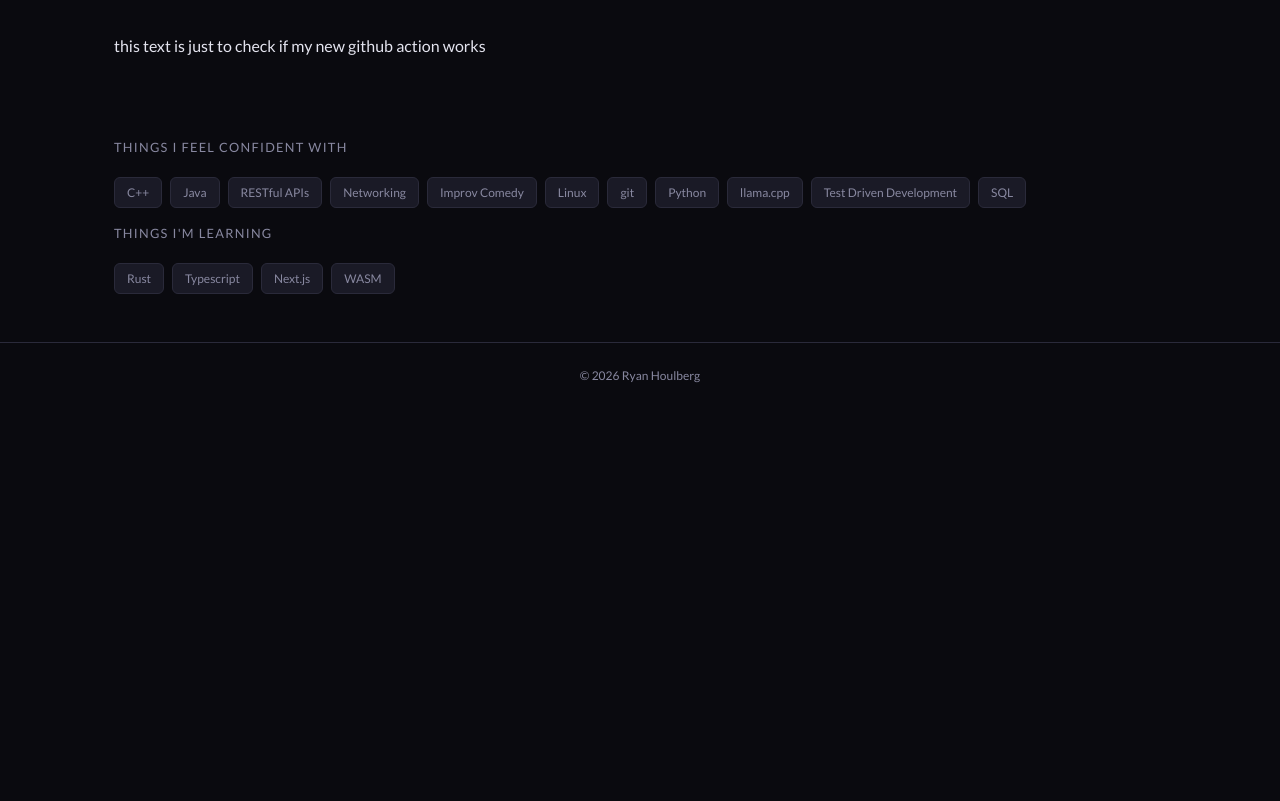
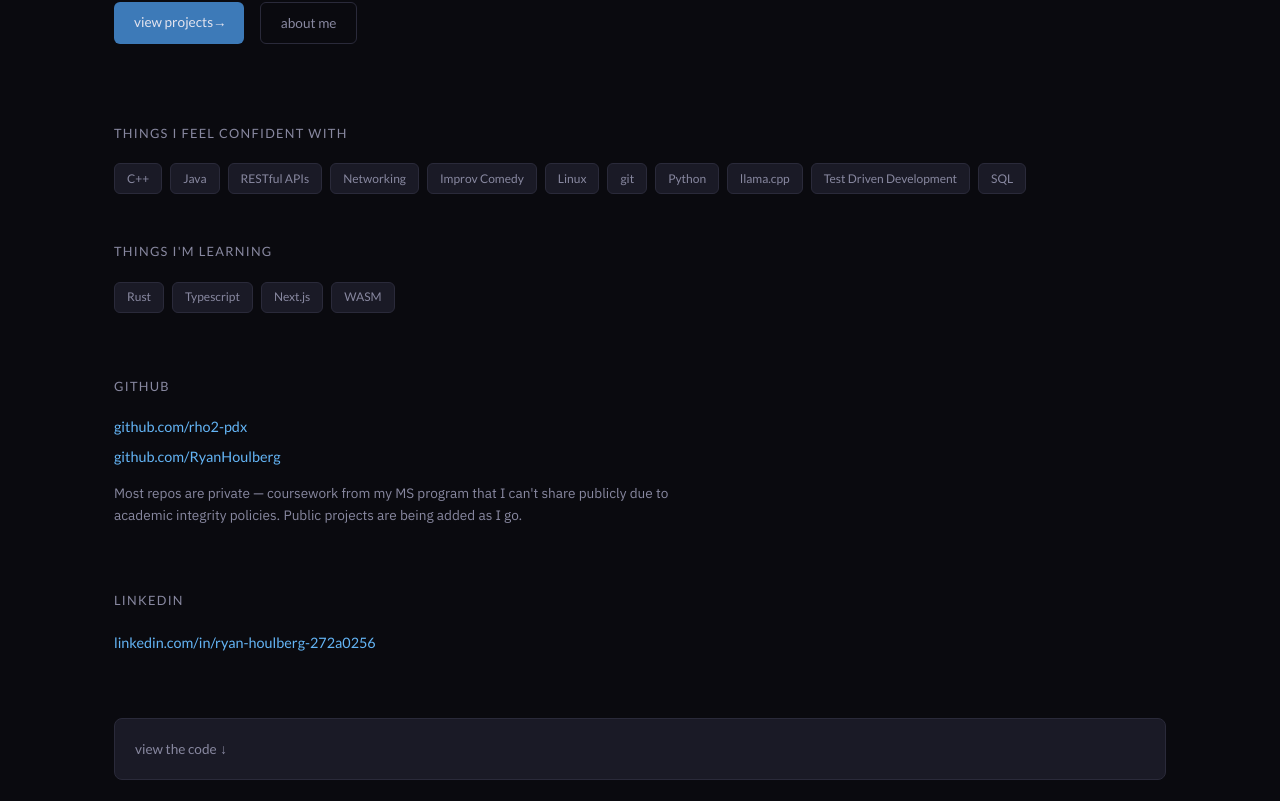
Before and after one commit to rho2-pdx/dev_site, a Next.js app: page / in a window 1280 px wide. Shown: the part 359-1160 px from the top of the page. Before the commit the page ends 800 px from the top, so only its background shows below. Built offline with nearby package versions, Linux system fonts and the light colour scheme.

Commit message:
added about page and updated home page

```diff
--- /dev/null
+++ b/app/about/page.tsx
@@ -0,0 +1,65 @@
+export default function About() {
+  return (
+    <div style={{ paddingTop: "4rem" }}>
+      <h1
+        style={{
+          fontSize: "clamp(2rem, 4vw, 3rem)",
+          fontWeight: 700,
+          lineHeight: 1.1,
+          marginBottom: "2rem",
+          letterSpacing: "-0.03em",
+        }}
+      >
+        About
+      </h1>
+
+      {/* Placeholder for photos */}
+      <section style={{ marginBottom: "3rem" }}>
+        <div
+          style={{
+            width: "120px",
+            height: "120px",
+            borderRadius: "50%",
+            background: "var(--color-surface)",
+            border: "1px solid var(--color-border)",
+            marginBottom: "1.5rem",
+            display: "flex",
+            alignItems: "center",
+            justifyContent: "center",
+            fontFamily: "var(--font-display)",
+            fontSize: "0.75rem",
+            color: "var(--color-text-muted)",
+          }}
+        >
+          photo soon
+        </div>
+      </section>
+
+      {/* Bio */}
+      <section style={{ marginBottom: "3rem", maxWidth: "680px" }}>
+        <p
+          style={{
+            fontSize: "1.05rem",
+            color: "var(--color-text-muted)",
+            lineHeight: 1.8,
+            marginBottom: "1.25rem",
+          }}
+        >
+          I&apos;m a software developer based in Portland, OR. I&apos;m mid-way through a
+          Master&apos;s in Computer Science and currently transitioning schools, which
+          has given me time to actually build things in public for once.
+        </p>
+        <p
+          style={{
+            fontSize: "1.05rem",
+            color: "var(--color-text-muted)",
+            lineHeight: 1.8,
+          }}
+        >
+          When I&apos;m not writing code I do improv comedy. It shows up in my tag
+          cloud for a reason.
+        </p>
+      </section>
+    </div>
+  );
+}
--- a/app/page.tsx
+++ b/app/page.tsx
@@ -13,7 +13,7 @@ export default function Home() {
             marginBottom: "0.75rem",
           }}
         >
-          this site is far from ready
+          you can't blame me for using Claude a little bit
         </p>
         <h1
           style={{
@@ -35,17 +35,10 @@ export default function Home() {
             marginBottom: "2.5rem",
           }}
         >
-          I'm partway through a MS in Computer Science but I have to switch
-          schools so I finally have time to make a dev site and work on
-          assembling my projects. This site was slopped together with AI and it
-          does not work yet.
+          After 8
         </p>
 
-        <p>
-          <h1>this text is just to check if my new github action works</h1>
-        </p>
-
-        {/* <div style={{ display: "flex", gap: "1rem" }}>
+        <div style={{ display: "flex", gap: "1rem" }}>
           <Link
             href="/projects"
             style={{
@@ -76,11 +69,11 @@ export default function Home() {
           >
             about me
           </Link>
-        </div> */}
+        </div>
       </section>
 
       {/* Tech snapshot */}
-      <section>
+      <section style={{ marginBottom: "3rem" }}>
         <h2
           style={{
             fontFamily: "var(--font-display)",
@@ -93,13 +86,7 @@ export default function Home() {
         >
           Things I feel confident with
         </h2>
-        <div
-          style={{
-            display: "flex",
-            flexWrap: "wrap",
-            gap: "0.5rem",
-          }}
-        >
+        <div style={{ display: "flex", flexWrap: "wrap", gap: "0.5rem" }}>
           {[
             "C++",
             "Java",
@@ -130,7 +117,8 @@ export default function Home() {
           ))}
         </div>
       </section>
-      <section>
+
+      <section style={{ marginBottom: "4rem" }}>
         <h2
           style={{
             fontFamily: "var(--font-display)",
@@ -139,18 +127,11 @@ export default function Home() {
             textTransform: "uppercase",
             letterSpacing: "0.1em",
             marginBottom: "1.25rem",
-            marginTop: "1rem",
           }}
         >
-          Things I'm learning
+          Things I&apos;m learning
         </h2>
-        <div
-          style={{
-            display: "flex",
-            flexWrap: "wrap",
-            gap: "0.5rem",
-          }}
-        >
+        <div style={{ display: "flex", flexWrap: "wrap", gap: "0.5rem" }}>
           {["Rust", "Typescript", "Next.js", "WASM"].map((tech) => (
             <span
               key={tech}
@@ -169,6 +150,190 @@ export default function Home() {
           ))}
         </div>
       </section>
+
+      {/* GitHub */}
+      <section style={{ marginBottom: "4rem" }}>
+        <h2
+          style={{
+            fontFamily: "var(--font-display)",
+            fontSize: "0.8rem",
+            color: "var(--color-text-muted)",
+            textTransform: "uppercase",
+            letterSpacing: "0.1em",
+            marginBottom: "1.25rem",
+          }}
+        >
+          GitHub
+        </h2>
+        <div
+          style={{
+            display: "flex",
+            flexDirection: "column",
+            gap: "0.5rem",
+            marginBottom: "1rem",
+          }}
+        >
+          <a
+            href="https://github.com/rho2-pdx"
+            target="_blank"
+            rel="noopener noreferrer"
+            style={{
+              fontFamily: "var(--font-display)",
+              fontSize: "0.9rem",
+              color: "var(--color-accent)",
+            }}
+          >
+            github.com/rho2-pdx
+          </a>
+          <a
+            href="https://github.com/RyanHoulberg"
+            target="_blank"
+            rel="noopener noreferrer"
+            style={{
+              fontFamily: "var(--font-display)",
+              fontSize: "0.9rem",
+              color: "var(--color-accent)",
+            }}
+          >
+            github.com/RyanHoulberg
+          </a>
+        </div>
+        <p
+          style={{
+            fontSize: "0.85rem",
+            color: "var(--color-text-muted)",
+            maxWidth: "600px",
+            lineHeight: 1.6,
+          }}
+        >
+          Most repos are private — coursework from my MS program that I
+          can&apos;t share publicly due to academic integrity policies. Public
+          projects are being added as I go.
+        </p>
+      </section>
+
+      {/* LinkedIn */}
+      <section style={{ marginBottom: "4rem" }}>
+        <h2
+          style={{
+            fontFamily: "var(--font-display)",
+            fontSize: "0.8rem",
+            color: "var(--color-text-muted)",
+            textTransform: "uppercase",
+            letterSpacing: "0.1em",
+            marginBottom: "1.25rem",
+          }}
+        >
+          LinkedIn
+        </h2>
+        <a
+          href="https://linkedin.com/in/ryan-houlberg-272a0256"
+          target="_blank"
+          rel="noopener noreferrer"
+          style={{
+            fontFamily: "var(--font-display)",
+            fontSize: "0.9rem",
+            color: "var(--color-accent)",
+          }}
+        >
+          linkedin.com/in/ryan-houlberg-272a0256
+        </a>
+      </section>
+
+      {/* View the code */}
+      <section style={{ marginBottom: "4rem" }}>
+        <details
+          style={{
+            border: "1px solid var(--color-border)",
+            borderRadius: "var(--radius-md)",
+            padding: "1.25rem",
+            background: "var(--color-surface)",
+          }}
+        >
+          <summary
+            style={{
+              fontFamily: "var(--font-display)",
+              fontSize: "0.85rem",
+              color: "var(--color-text-muted)",
+              cursor: "pointer",
+              userSelect: "none",
+              listStyle: "none",
+            }}
+          >
+            view the code ↓
+          </summary>
+          <div style={{ marginTop: "1.25rem" }}>
+            <a
+              href="https://github.com/rho2-pdx/dev_site"
+              target="_blank"
+              rel="noopener noreferrer"
+              style={{
+                fontFamily: "var(--font-display)",
+                fontSize: "0.85rem",
+                color: "var(--color-accent)",
+                display: "block",
+                marginBottom: "1.5rem",
+              }}
+            >
+              github.com/rho2-pdx/dev_site →
+            </a>
+            <p
+              style={{
+                fontFamily: "var(--font-display)",
+                fontSize: "0.75rem",
+                color: "var(--color-text-muted)",
+                textTransform: "uppercase",
+                letterSpacing: "0.08em",
+                marginBottom: "0.75rem",
+              }}
+            >
+              Stack
+            </p>
+            <ul
+              style={{
+                fontSize: "0.85rem",
+                color: "var(--color-text-muted)",
+                lineHeight: 2,
+                paddingLeft: "1.25rem",
+                marginBottom: "1.5rem",
+              }}
+            >
+              <li>Next.js 15 (App Router) — main site</li>
+              <li>Flask + Gunicorn — containerized project apps</li>
+              <li>nginx — reverse proxy, SSL termination</li>
+              <li>Docker Compose — orchestration</li>
+              <li>GitHub Actions — CI/CD to VPS</li>
+            </ul>
+            <p
+              style={{
+                fontFamily: "var(--font-display)",
+                fontSize: "0.75rem",
+                color: "var(--color-text-muted)",
+                textTransform: "uppercase",
+                letterSpacing: "0.08em",
+                marginBottom: "0.75rem",
+              }}
+            >
+              What&apos;s next
+            </p>
+            <ul
+              style={{
+                fontSize: "0.85rem",
+                color: "var(--color-text-muted)",
+                lineHeight: 2,
+                paddingLeft: "0",
+                listStyle: "none",
+              }}
+            >
+              <li>✅ Poem generator project</li>
+              <li>✅ Auto-deploy on push to main</li>
+              <li>☐ About page with photos</li>
+              <li>☐ More projects</li>
+              <li>☐ Mobile nav</li>
+            </ul>
+          </div>
+        </details>
+      </section>
     </div>
   );
 }
```
